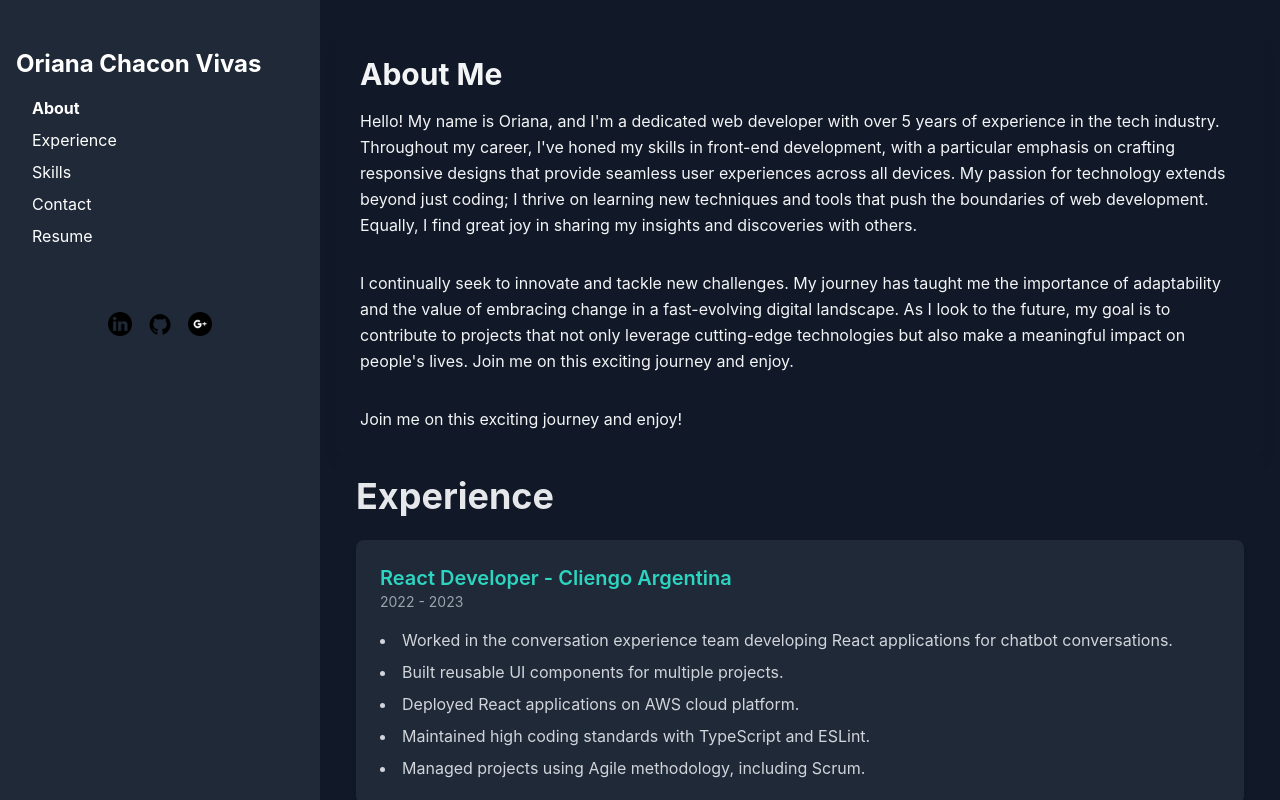
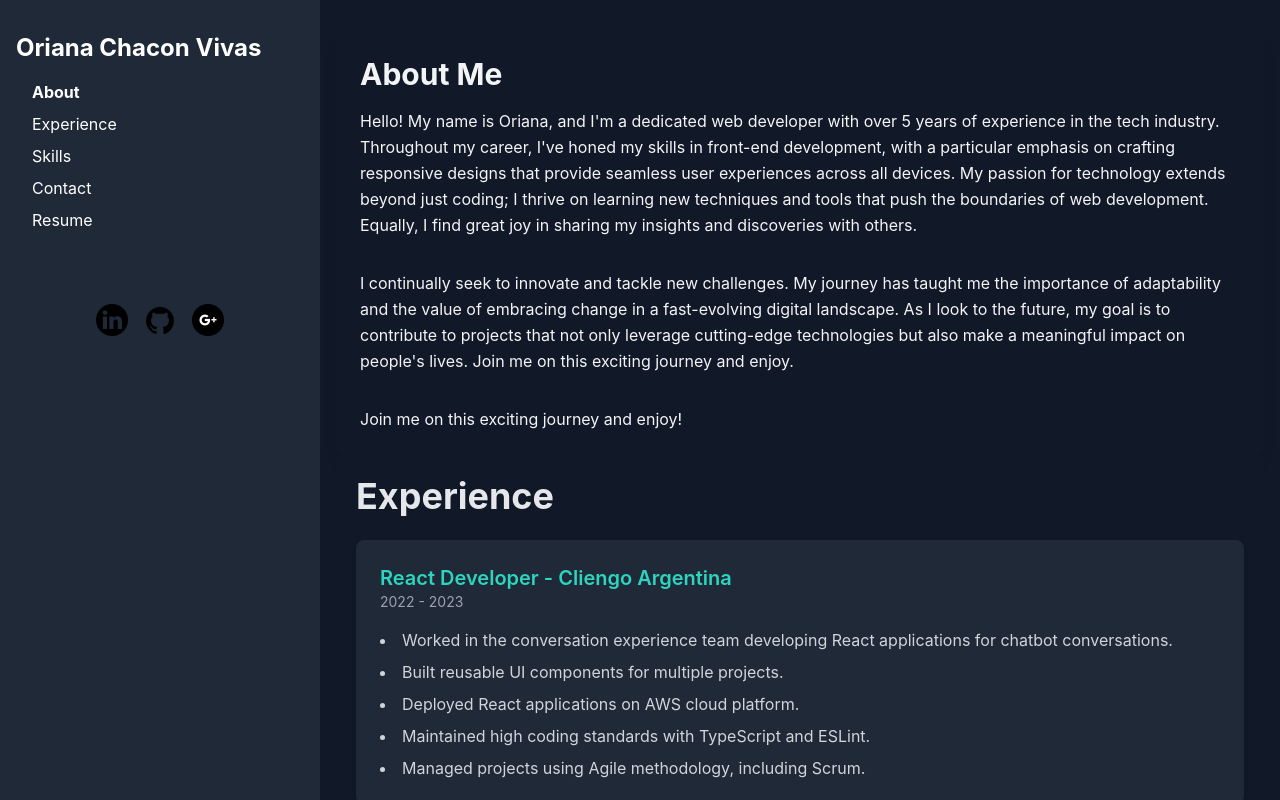
Before and after one commit to orianachv/oriana-chacon-website, a React (Create React App) app: page / in a window 1280 px wide. Built offline with nearby package versions, Linux system fonts and the light colour scheme.

Commit message:
fixing some styles

```diff
--- a/src/App.tsx
+++ b/src/App.tsx
@@ -8,7 +8,7 @@ import Experience from './components/Experience';
 function App() {
   return (
     <div className="flex flex-col md:flex-row md:h-screen">
-      <div className="bg-gray-800 text-white overflow-auto py-8 md:w-1/4 lg:w-1/4 xl:w-1/4 h-full">
+      <div className="bg-gray-800 text-white overflow-auto py-4 md:w-1/4 lg:w-1/4 xl:w-1/4 h-full">
         <Header />
       </div>
       <div className="flex-1 overflow-auto py-8 px-4">
--- a/src/components/Header.tsx
+++ b/src/components/Header.tsx
@@ -23,9 +23,9 @@ const HeaderLinks: React.FC<{ cvUrl: string; onLinkClick: (section: string) => v
 
 const SocialLinks: React.FC = () => (
   <div className="flex justify-center space-x-4 mt-4">
-    <a href={SOCIAL_LINKS.linkedin}><img alt="LinkedIn" src={linkedin} className="w-6 h-6" /></a>
-    <a href={SOCIAL_LINKS.github}><img alt="GitHub" src={github} className="w-6 h-6" /></a>
-    <a href={SOCIAL_LINKS.gmail}><img alt="Gmail" src={gmail} className="w-6 h-6" /></a>
+    <a href={SOCIAL_LINKS.linkedin}><img alt="LinkedIn" src={linkedin} className="w-8 h-8" /></a>
+    <a href={SOCIAL_LINKS.github}><img alt="GitHub" src={github} className="w-8 h-8" /></a>
+    <a href={SOCIAL_LINKS.gmail}><img alt="Gmail" src={gmail} className="w-8 h-8" /></a>
   </div>
 );
 const Header: React.FC = () => {
@@ -41,16 +41,19 @@ const Header: React.FC = () => {
   return (
     <header className="bg-gray-800 text-white p-4 md:flex md:flex-col">
       <div className="flex items-center justify-between">
-        <h1 className="text-2xl font-bold">Oriana Chacon Vivas</h1>
+          <h1 className="text-2xl font-bold"> Oriana Chacon Vivas</h1>
+
         <button onClick={() => setIsMenuOpen(!isMenuOpen)} className="md:hidden focus:outline-none">
           <img src={isMenuOpen ? close : menu} alt="Menu" className="w-6 h-6" />
         </button>
       </div>
-      <div className={`md:flex md:flex-col gap-12 ${isMenuOpen ? 'block' : 'hidden'}`}>
-        <div className="p-4 md:pb-0">
+      <div className={`md:flex md:flex-col gap-14 ${isMenuOpen ? 'block' : 'hidden'}`}>
+        <div className="p-4 md:pb-0 ">
           <HeaderLinks cvUrl={cvUrl} onLinkClick={handleLinkClick} currentSection={currentSection} />
         </div>
+
         <SocialLinks />
+
       </div>
     </header>
   );
```
